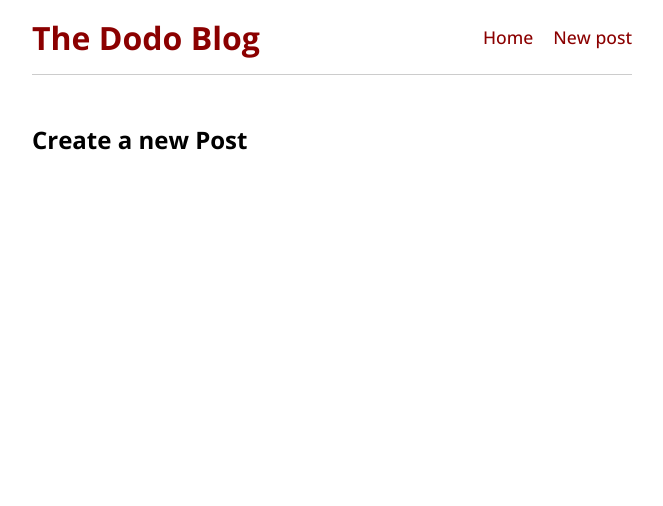
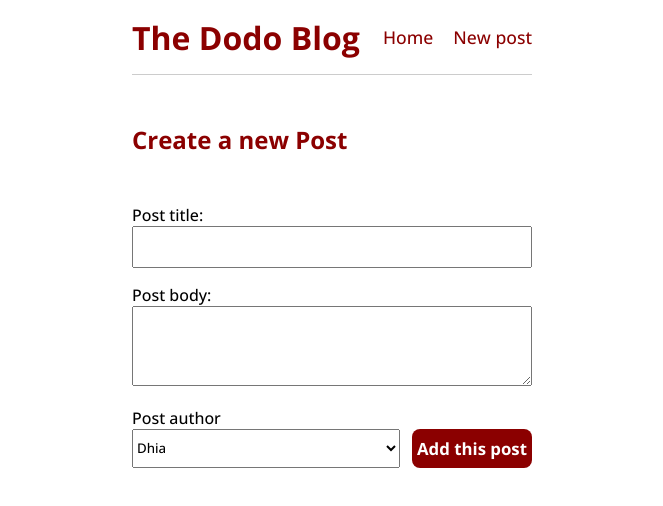
Before and after one commit to meddhiaka/TheDodoBlog, a React app: page /create in a window 1280 px wide. Shown: the top 506 px of the page, without its empty margins (308-971 px from the left). Built offline with nearby package versions, Linux system fonts and the light colour scheme; the HTML template or start-up script is replaced by a standard one.

Commit message:
last touch

```diff
--- a/data/db.json
+++ b/data/db.json
@@ -1,16 +1,10 @@
 {
   "posts": [
     {
-            "title": "My first blog",
-            "body": "Why do we use it? Lorem ipsum dolor sit amet consectetur adipisicing elit. Voluptate, perspiciatis.\n",
+      "title": "first post",
+      "body": "where are you from",
       "author": "mario",
       "id": 1
-        },
-        {
-            "title": "Your second post",
-            "body":"Lorem ipsum dolor sit amet consectetur adipisicing elit. Voluptate, perspiciatis.\n",
-            "author": "dhia",
-            "id": 2
     }
   ]
 }
--- a/src/App.jsx
+++ b/src/App.jsx
@@ -3,6 +3,7 @@ import Navbar from './components/Navbar'
 import Home from './components/Home'
 import Create from './components/Create'
 import PostDetails from './components/PostDetails'
+import NotFound from './components/404'
 import { Route, Routes } from 'react-router-dom'
 
 export default function App() {
@@ -13,6 +14,7 @@ export default function App() {
           <Route index element={<Home />} />
           <Route path='create' element={<Create />} />
           <Route path='/posts/:id' element={<PostDetails />} />
+          <Route path='*' element={<NotFound />} />
         </Route>
       </Routes>
     </div>
--- a/src/assets/index.css
+++ b/src/assets/index.css
@@ -1,16 +1,22 @@
 @import url('https://fonts.googleapis.com/css2?family=Open+Sans:wght@300;500;600;700&display=swap');
+
+:root {
+  --primary: darkred;
+  --secondary: lightslategray;
+  --black: #000;
+}
 
 * {
   margin: 0;
   padding: 0;
   box-sizing: border-box;
   font-family: 'Open Sans', sans-serif;
-  color: #000;
+  color: var(--black);
 }
 
 body {
   margin: 0 auto;
-  max-width: 600px;
+  max-width: 400px;
 }
 
 .nav {
@@ -32,15 +38,15 @@ body {
   font-size: 110%;
   font-weight: 500;
   padding: 15px 0;
-  color: darkred;
+  color: var(--primary);
 }
 
 .nav .links a:hover {
-  color: lightcoral;
+  color: var(--black);
 }
 
 .nav h1 {
-  color: darkred;
+  color: var(--primary);
 }
 
 .Home {
@@ -53,17 +59,20 @@ body {
   display: flex;
   flex-direction: column;
   justify-content: center;
-}
 
-.post-preview:hover {
   background-color: rgba(0, 0, 0, .05);
   border-radius: 10px;
   box-shadow: 3px 3px .5px rgba(0, 0, 0, .2);
 }
 
+.post-preview:hover {
+  background-color: rgba(0, 0, 0, .15);
+  box-shadow: 3px 3px .5px rgba(0, 0, 0, .6);
+}
+
 .post-preview h2 {
   padding: 10px 0;
-  color: darkred;
+  color: var(--primary);
 }
 
 .post-preview a {
@@ -75,6 +84,81 @@ article, article h2, article p, article div{
 }
 
 article h2 {
-  color: darkred;
+  color: var(--primary);
   margin-top: 2rem;
 }
+
+.create {
+  max-width: 400px;
+  margin: 0 auto;
+}
+
+.create h2 {
+  color: var(--primary);
+}
+
+.create input, .create textarea{
+  width: 100%;
+}
+
+.create input {
+  padding: 10px;
+}
+
+.create textarea {
+  height: 80px;
+  padding: .4rem;
+}
+
+.create label {
+  text-align: left;
+}
+
+.form-container {
+  display: flex;
+  gap: 0;
+  flex-direction: row;
+  justify-content: space-between;
+}
+
+.form-container select {
+  width: 67%;
+}
+
+.form-container button, .btn {
+  width: 30%;
+  padding: .5rem 0;
+  border: 0;
+  margin: 0;
+  color: #fff;
+  cursor: pointer;
+  border-radius: 8px;
+  font-weight: bold;
+  background: var(--primary);
+  font-size: 1.05rem;
+}
+
+.btn {
+  margin-top: 1rem;
+}
+
+form input, form textarea {
+  margin-bottom: 1rem;
+}
+
+.not-found {
+  margin: 0 auto;
+  max-width: 500px;
+  height: 70vh;
+  display: flex;
+  align-items: center;
+  justify-content: center;
+}
+
+.not-found h1 {
+  font-size: 300%;
+}
+
+#blog-name{
+  cursor: default;
+}
--- /dev/null
+++ b/src/components/404.jsx
@@ -0,0 +1,7 @@
+export default function NotFound() {
+    return (
+        <div className="not-found">
+            <h1>Sorry the page you're looking for does not exist...</h1>
+        </div>
+    )
+}
--- a/src/components/Create.jsx
+++ b/src/components/Create.jsx
@@ -1,7 +1,74 @@
+import { useState } from "react"
+import { useNavigate } from "react-router-dom"
+
 export default function Create() {
+    const [title, setTitle] = useState('')
+    const [body, setBody] = useState('')
+    const [author, setAuthor] = useState('dhia')
+    const [isSubmiting, setIsSubmiting] = useState(false)
+    const history = useNavigate()
+
+    function handleSubmit(e) {
+        e.preventDefault()
+        const output = {title, body, author}
+
+        setIsSubmiting(true)
+
+        setTimeout(() => {
+            fetch('http://localhost:1337/posts', {
+                method: 'POST',
+                headers: {
+                    "Content-Type": "application/json"
+                },
+                body: JSON.stringify(output)
+            })
+            .then(() => {
+                console.log('new post added')
+                setIsSubmiting(false)
+                history('/')
+            })
+        }, 500)
+    }
+
     return (
-        <h2 style={{
+        <div className="create">
+
+            <h2 style={{
             padding: "3rem 0"
-        }}>Create a new Post</h2>
+            }}>Create a new Post</h2>
+
+            <form onSubmit={handleSubmit}>
+                <label>Post title:</label>
+                <input
+                    type="text"
+                    required
+                    value={title}
+                    onChange={e => setTitle(e.target.value)}
+                />
+
+                <label>Post body:</label>
+                <textarea
+                    required
+                    value={body}
+                    onChange={e => setBody(e.target.value)}
+                />
+
+                <label>Post author</label>
+                <div className="form-container">
+                    <select
+                        name=""
+                        id=""
+                        value={author}
+                        onChange={(e) => setAuthor(e.target.value)}
+                    >
+                        <option value="dhia">Dhia</option>
+                        <option value="mario">Mario</option>
+                    </select>
+                    {!isSubmiting && <button>Add this post</button>}
+                    {isSubmiting && <button disabled>Adding post ...</button>}
+                </div>
+
+            </form>
+        </div>
     )
 }
--- a/src/components/Navbar.jsx
+++ b/src/components/Navbar.jsx
@@ -4,7 +4,7 @@ export default function Navbar() {
     return (
         <div>
             <div className="nav">
-                        <h1>The Dodo Blog</h1>
+                        <h1 id="blog-name">The Dodo Blog</h1>
                         <div className="links">
                             <Link to="/" className="anchor">Home</Link>
                             <Link to="/create" className="anchor">New post</Link>
--- a/src/components/PostDetails.jsx
+++ b/src/components/PostDetails.jsx
@@ -1,9 +1,20 @@
 import { useParams } from "react-router-dom"
 import useFetch from "./useFetch"
+import { useNavigate } from "react-router-dom"
 
 export default function PostDetails() {
     const {id} = useParams()
     const {data: post, IsPending, error} = useFetch('http://localhost:1337/posts/' + id)
+    const history = useNavigate()
+    function handleDelete() {
+        fetch('http://localhost:1337/posts/' + post.id, {
+            method: 'DELETE'
+        })
+        .then(() => {
+            console.log('deleted')
+            history('/')
+        })
+    }
 
     return (
         <div className="post-details">
@@ -14,6 +25,7 @@ export default function PostDetails() {
                         <h2>{ post.title }</h2>
                         <p>Written by { post.author }</p>
                         <div>{ post.body }</div>
+                        <button className="btn" onClick={handleDelete}>Delete</button>
                     </article>
                 )}
         </div>
```
Also changed, not shown: 1 other file (tests, documents, lock files or other folders). Lines whose indentation alone changed are shown as unchanged.
